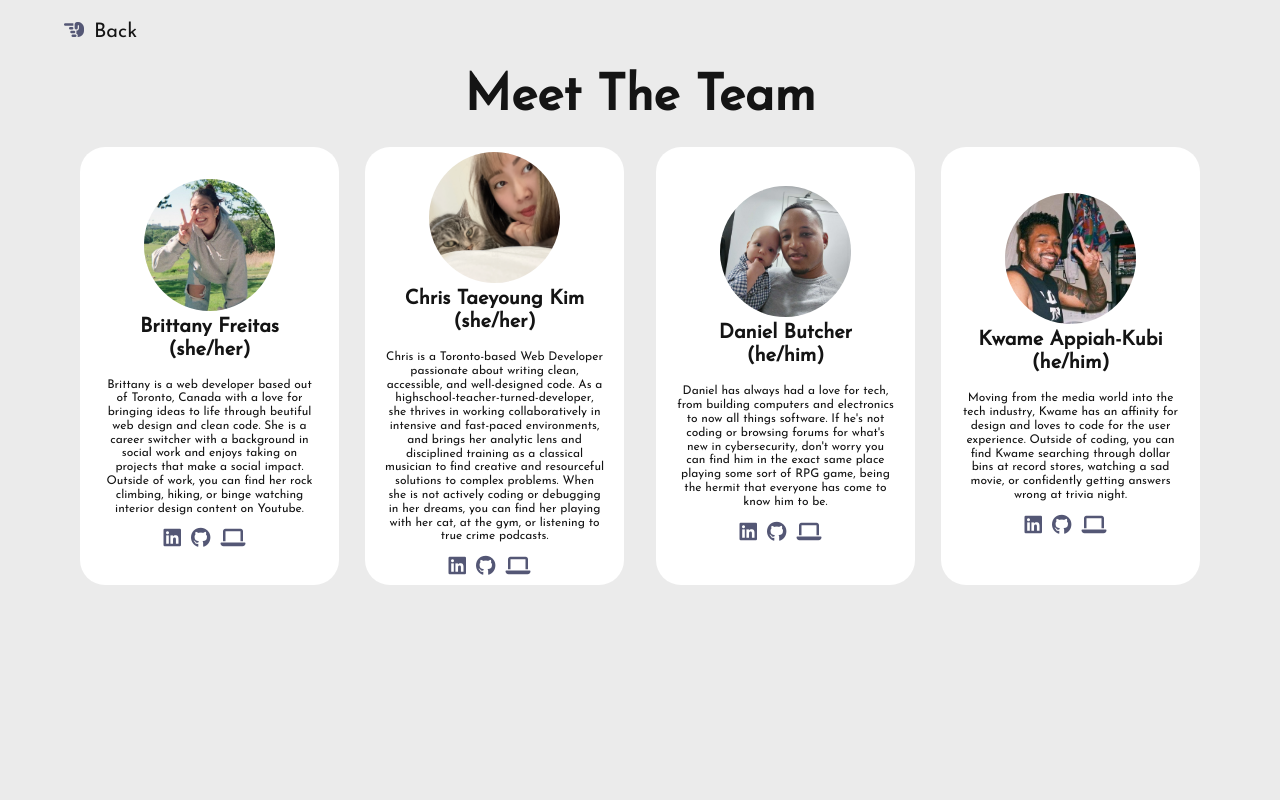
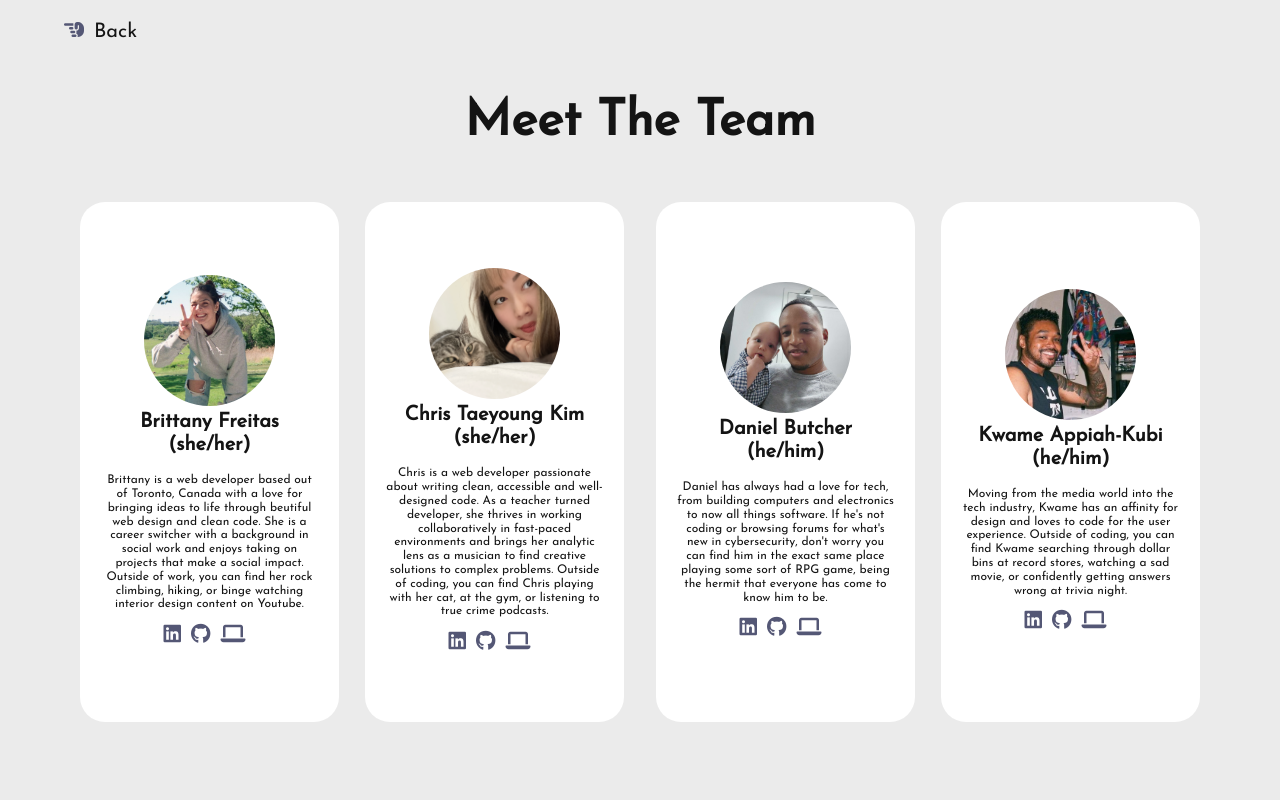
Before and after one commit to giphySentiment/giphySentiment, a React (Create React App) app: page /MeetTheDevs in a window 1280 px wide. Shown: the top 800 px of the page. Built offline with nearby package versions, Linux system fonts and the light colour scheme.

Commit message:
stylling

```diff
--- a/src/components/GiphyData.js
+++ b/src/components/GiphyData.js
@@ -60,11 +60,13 @@ const GiphyData = (props) => {
     const apiKey = "Ulwht5cPZ4vU4GOzd3G4kckrwM0g9SgI";
     const baseURL = "https://api.giphy.com/v1/gifs/search";
     const randomInt = randomizer(0, 35);
-    scrollInto()
 
     if (userChoice.includes(" ")) {
       setIsSpace(true);
+      setDisplayGifPage(false)
     } else {
+      scrollInto()
+      handleShowGif()
       setLoading(true);
       fetch(
         `${baseURL}?api_key=${apiKey}&q=${userChoice}&limit=3&offset=${randomInt}&rating=g&lang=en`
--- a/src/components/MeetTheDevs.js
+++ b/src/components/MeetTheDevs.js
@@ -11,7 +11,7 @@ import danielPic from "../assets/daniel.jpg";
 const MeetTheDevs = () => {
   return (
     <section className="meetTheDevs">
-      <div className="wrapper">
+      <div className="wrapper meetDevsContent">
         <div className="linkBox">
           <Link className="backLink" to="/LandingPage">
             <i class="fa-solid fa-hand-point-left"></i>Back
@@ -79,15 +79,7 @@ const MeetTheDevs = () => {
             </div>
               <h3>Chris Taeyoung Kim (she/her)</h3>
               <p>
-                Chris is a Toronto-based Web Developer passionate about writing
-                clean, accessible, and well-designed code. As a
-                highschool-teacher-turned-developer, she thrives in working
-                collaboratively in intensive and fast-paced environments, and
-                brings her analytic lens and disciplined training as a classical
-                musician to find creative and resourceful solutions to complex
-                problems. When she is not actively coding or debugging in her
-                dreams, you can find her playing with her cat, at the gym, or
-                listening to true crime podcasts.
+              Chris is a web developer passionate about writing clean, accessible and well-designed code. As a teacher turned developer, she thrives in working collaboratively in fast-paced environments and brings her analytic lens as a musician to find creative solutions to complex problems. Outside of coding, you can find Chris playing with her cat, at the gym, or listening to true crime podcasts.
               </p>
               <div className="socials">
                 <a
--- a/src/styles/sass/partials/_forms.scss
+++ b/src/styles/sass/partials/_forms.scss
@@ -7,7 +7,7 @@
     flex-direction: column;
     justify-content: center;
     align-items: center;
-    height: 82vh;
+    height: 86vh;
     h3 {
         font-size: 5rem;
         text-align: center;
--- a/src/styles/sass/partials/_meetTheDevs.scss
+++ b/src/styles/sass/partials/_meetTheDevs.scss
@@ -19,6 +19,7 @@
 //   }
     li.bio {
         margin-bottom: 10px;
+        min-height: 65vh;
     }
 
   .linkBox {
@@ -33,7 +34,7 @@
 
   h2 {
     margin: 0;
-    padding-top: 25px;
+    padding: 50px 0px;
     display: flex;
     justify-content: center;
     font-size: clamp(1.25rem, -1.0938rem + 7.5vw, 3.125rem);
--- a/src/styles/styles.css
+++ b/src/styles/styles.css
@@ -408,7 +408,7 @@ footer .wrapper .creatives a:focus {
   flex-direction: column;
   justify-content: center;
   align-items: center;
-  height: 82vh;
+  height: 86vh;
 }
 .forms h3 {
   font-size: 5rem;
@@ -703,6 +703,7 @@ footer .wrapper .creatives a:focus {
 }
 .meetTheDevs li.bio {
   margin-bottom: 10px;
+  min-height: 65vh;
 }
 .meetTheDevs .linkBox {
   padding-top: 20px;
@@ -712,7 +713,7 @@ footer .wrapper .creatives a:focus {
 }
 .meetTheDevs h2 {
   margin: 0;
-  padding-top: 25px;
+  padding: 50px 0px;
   display: flex;
   justify-content: center;
   font-size: clamp(1.25rem, -1.0938rem + 7.5vw, 3.125rem);
```
Also changed, not shown: 1 other file (tests, documents, lock files or other folders).
